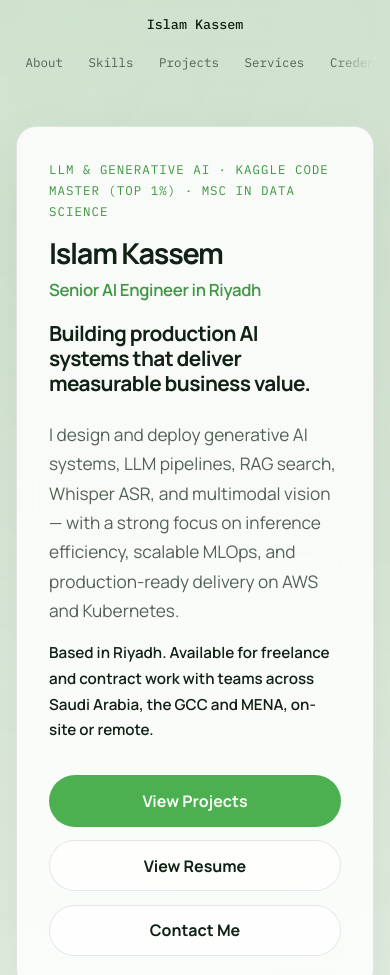
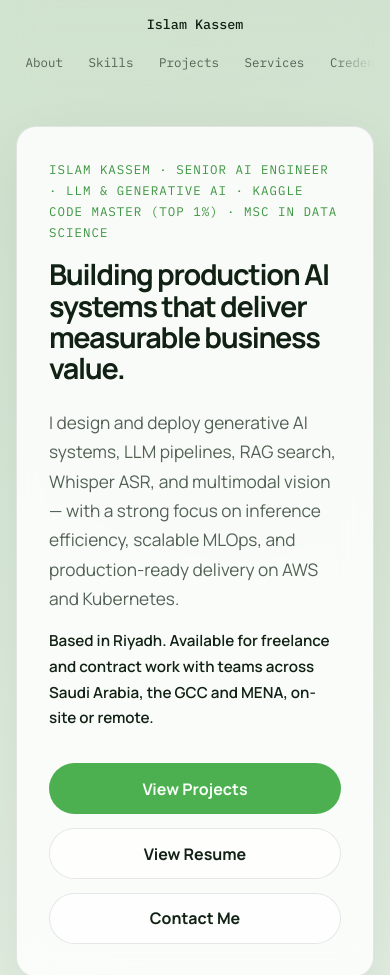
Before and after one commit to elcaiseri/elcaiseri.github.io, a plain HTML site: page index.html in a window 390 px wide. Shown: the top 975 px of the page. Drawn offline with Linux system fonts and the light colour scheme.

Commit message:
seo: keep the original hero look; make the name line the h1
Per the owner, drop the big-name headline. The hero looks exactly as
it does on main again, but the small line above the headline, which
starts with the name, is now the h1 (<h1 class="eyebrow">), and the
big headline is a <p class="hero-headline"> styled like the old h1,
including its responsive and RTL rules.

Search engines read which text is the h1, not its size, so the name
signal stays. Checked against main at 1280px and 390px in English and
Arabic: every hero element has the same font, size, weight, line
height, letter spacing, colour and box size.

CLAUDE.md: describe the new hero structure.

Co-Authored-By: Claude Opus 5.5 <noreply@anthropic.com>
Claude-Session: https://claude.ai/code/session_01Ef1XB83hgeT313f9eit5yb

```diff
--- a/css/styles.css
+++ b/css/styles.css
@@ -188,41 +188,22 @@ h3 {
   font-size: 1.15rem;
 }
 
-/* Homepage hero: the h1 is your name plus role; the tagline sits under it */
-.hero-title {
+/* Homepage hero: the small line above the headline is the h1 (it starts with the
+   name) and keeps the eyebrow look; the big headline is a <p> styled like an h1. */
+.hero-copy h1.eyebrow {
   max-width: none;
+  font-weight: 400;
+  line-height: 1.7;
 }
 
-.hero-name,
-.hero-role {
-  display: block;
-}
-
-.hero-role {
-  margin-top: 0.7rem;
-  font-size: max(1.05rem, 0.42em);
-  font-weight: 600;
-  letter-spacing: -0.02em;
-  color: var(--accent-strong);
-}
-
-.hero-sep {
-  position: absolute;
-  width: 1px;
-  height: 1px;
-  overflow: hidden;
-  clip: rect(0 0 0 0);
-  white-space: nowrap;
-}
-
-.hero-tagline {
-  max-width: 30ch;
-  margin: 1.4rem 0 0;
+.hero-headline {
+  margin: 0;
   color: var(--text);
-  font-size: clamp(1.3rem, 2.4vw, 1.85rem);
+  font-size: clamp(2.5rem, 5.4vw, 4.6rem);
   font-weight: 700;
-  line-height: 1.2;
-  letter-spacing: -0.03em;
+  line-height: 1.08;
+  letter-spacing: -0.045em;
+  max-width: 14ch;
 }
 
 .hero-summary {
@@ -808,7 +789,8 @@ h3 {
   }
 
   h1,
-  h2 {
+  h2,
+  .hero-headline {
     max-width: none;
   }
 }
@@ -915,7 +897,8 @@ h3 {
     padding: 2.5rem 0;
   }
 
-  h1 {
+  h1,
+  .hero-headline {
     font-size: clamp(1.8rem, 5vw, 2.8rem);
   }
 
@@ -1016,8 +999,7 @@ h3 {
 [dir="rtl"] h1,
 [dir="rtl"] h2,
 [dir="rtl"] h3,
-[dir="rtl"] .hero-role,
-[dir="rtl"] .hero-tagline,
+[dir="rtl"] .hero-headline,
 [dir="rtl"] .eyebrow,
 [dir="rtl"] .stat-value,
 [dir="rtl"] .project-topline span,
@@ -1028,7 +1010,8 @@ h3 {
 
 [dir="rtl"] h1,
 [dir="rtl"] h2,
-[dir="rtl"] h3 {
+[dir="rtl"] h3,
+[dir="rtl"] .hero-headline {
   line-height: 1.35;
 }
 
--- a/index.html
+++ b/index.html
@@ -236,9 +236,8 @@
 		<main id="home">
 			<section class="hero section reveal">
 				<div class="hero-copy">
-					<p class="eyebrow">LLM &amp; Generative AI · Kaggle Code Master (Top 1%) · MSc in Data Science</p>
-					<h1 class="hero-title"><span class="hero-name">Islam Kassem</span><span class="hero-sep">, </span><span class="hero-role">Senior AI Engineer in Riyadh</span></h1>
-					<p class="hero-tagline">Building production AI systems that deliver measurable business value.</p>
+					<h1 class="eyebrow">Islam Kassem · Senior AI Engineer · LLM &amp; Generative AI · Kaggle Code Master (Top 1%) · MSc in Data Science</h1>
+					<p class="hero-headline">Building production AI systems that deliver measurable business value.</p>
 					<p class="hero-summary">
 						I design and deploy generative AI systems, LLM pipelines, RAG search, Whisper ASR, and
 						multimodal vision — with a strong focus on
```
Also changed, not shown: ar/index.html (+2 -3 lines), 1 other file.
